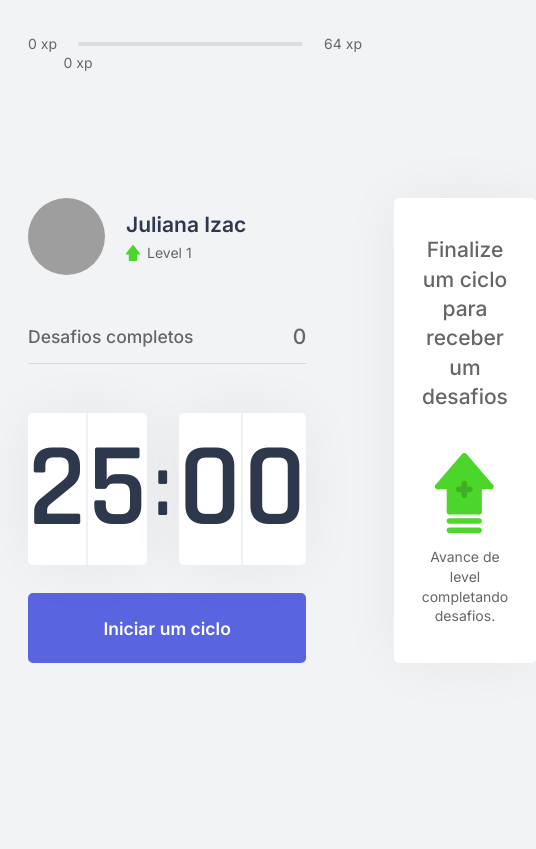
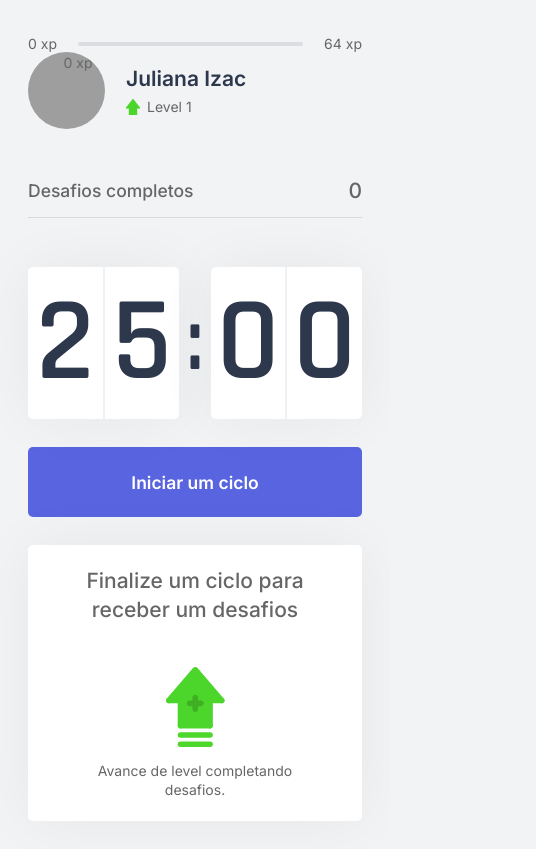
Before and after one commit to julianaizac/moveit-nlw, a Next.js app: page / in a window 390 px wide. Shown: the whole page, 536 px wide, since content can reach past the window. Built offline with nearby package versions, Linux system fonts and the light colour scheme; grey boxes are pictures that could not be loaded.

Commit message:
feat: responsive for mobile

```diff
--- a/src/styles/components/ChallengeBox.module.css
+++ b/src/styles/components/ChallengeBox.module.css
@@ -103,3 +103,10 @@
 .challangeActive footer button:hover{
     filter: brightness(0.9)
 }
+
+
+@media (max-width: 1080px){
+    .challengeBoxContainer{
+        margin: 2rem 0;
+    }
+}
--- a/src/styles/pages/Home.module.css
+++ b/src/styles/pages/Home.module.css
@@ -14,3 +14,9 @@
     gap: 6.25rem;
     align-content: center;
 }
+
+@media (max-width: 1080px){
+    .container section{
+        display: block;
+    }
+}
```
